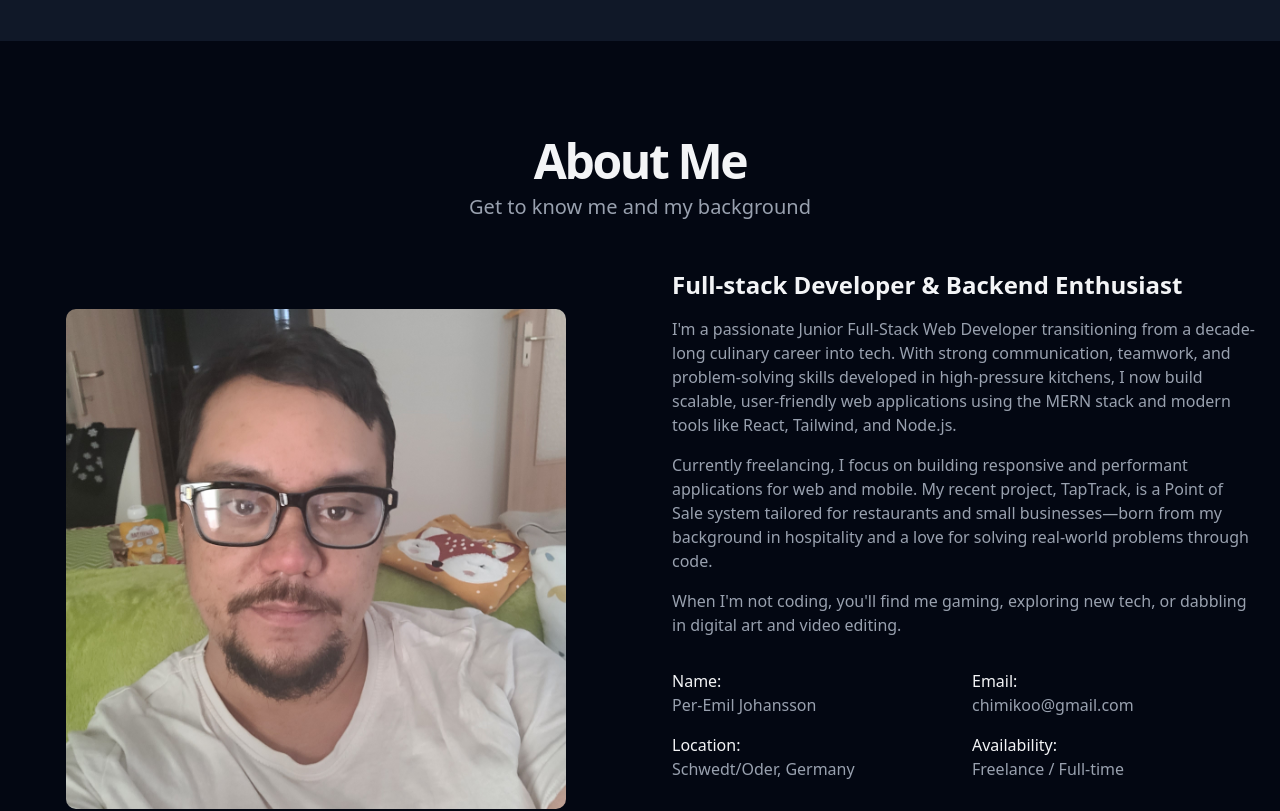
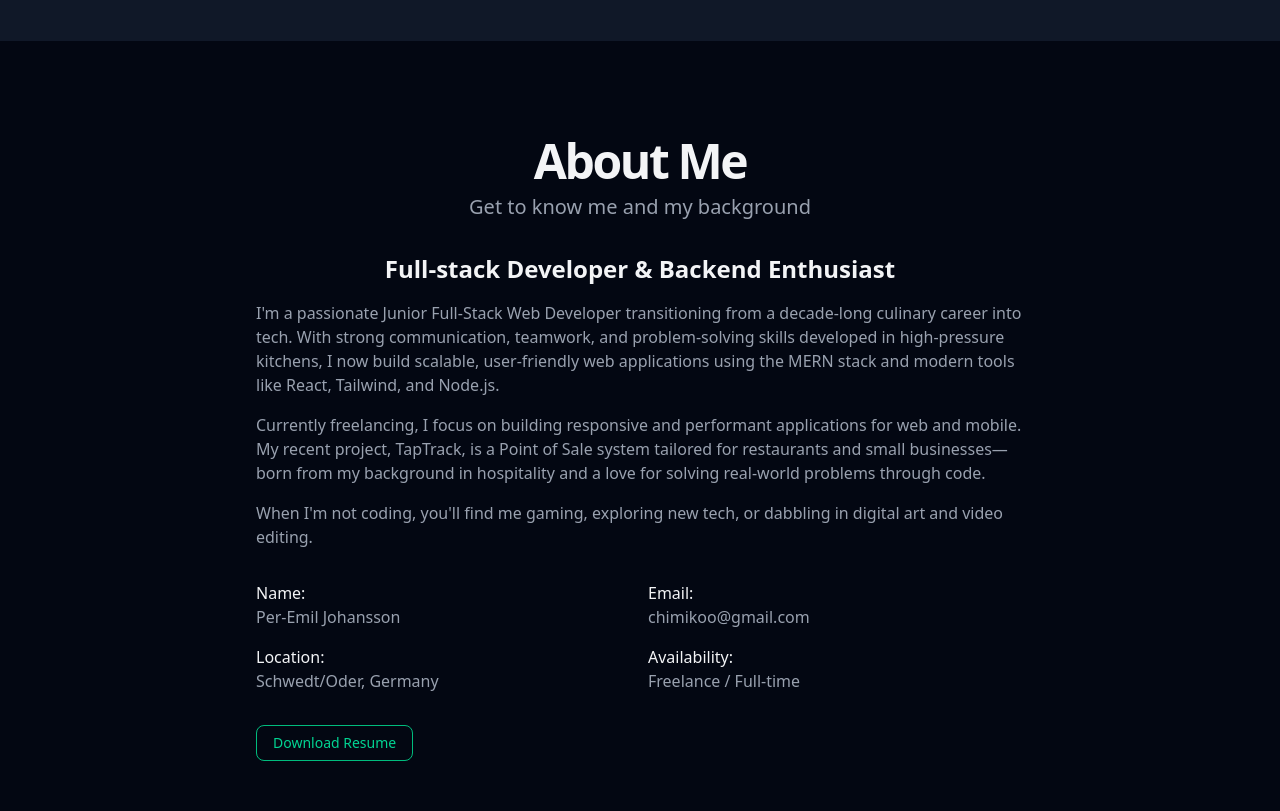
Before and after one commit to chimikoo/clean_portfolio, a Next.js app: page / in a window 1280 px wide. Shown: the part 680-1491 px from the top of the page. Built offline with nearby package versions, Linux system fonts and the light colour scheme; some icons are missing.

Commit message:
removed real picture

```diff
--- a/src/components/sections/AboutSection.jsx
+++ b/src/components/sections/AboutSection.jsx
@@ -6,7 +6,8 @@ export default function AboutSection() {
   return (
     <section id="about" className="py-16 md:py-24">
       <div className="container mx-auto px-4 md:px-6">
-        <div className="flex flex-col items-center justify-center space-y-4 text-center">
+        {/* Center everything together */}
+        <div className="flex flex-col items-center text-center space-y-8">
           <div className="space-y-2">
             <h2 className="text-3xl font-bold tracking-tighter sm:text-4xl md:text-5xl">
               About Me
@@ -15,42 +16,28 @@ export default function AboutSection() {
               Get to know me and my background
             </p>
           </div>
-        </div>
-        <div className="grid gap-10 lg:grid-cols-2 lg:gap-16 mt-12">
-          <div className="flex items-center justify-center">
-            <div className="relative h-[500px] w-full max-w-[500px] rounded-lg overflow-hidden">
-              <Image
-                src="/photo.jpg"
-                alt="About me"
-                fill
-                className="object-cover"
-              />
-            </div>
-          </div>
-          <div className="flex flex-col justify-center space-y-4">
-            <h3 className="text-2xl font-bold">
+
+          {/* Your profile content — visually below About Me */}
+          <div className="max-w-3xl text-left space-y-4">
+            <h3 className="text-2xl font-bold text-center">
               Full-stack Developer & Backend Enthusiast
             </h3>
             <p className="text-gray-400">
-              {" "}
-              I'm a passionate Junior Full-Stack Web Developer transitioning
-              from a decade-long culinary career into tech. With strong
-              communication, teamwork, and problem-solving skills developed in
-              high-pressure kitchens, I now build scalable, user-friendly web
-              applications using the MERN stack and modern tools like React,
-              Tailwind, and Node.js.
+              I'm a passionate Junior Full-Stack Web Developer transitioning from a decade-long culinary
+              career into tech. With strong communication, teamwork, and problem-solving skills developed in
+              high-pressure kitchens, I now build scalable, user-friendly web applications using the MERN stack
+              and modern tools like React, Tailwind, and Node.js.
             </p>
             <p className="text-gray-400">
-            Currently freelancing, I focus on building responsive and
-              performant applications for web and mobile. My recent project,
-              TapTrack, is a Point of Sale system tailored for restaurants and
-              small businesses—born from my background in hospitality and a love
-              for solving real-world problems through code.
+              Currently freelancing, I focus on building responsive and performant applications for web and mobile.
+              My recent project, TapTrack, is a Point of Sale system tailored for restaurants and small businesses—
+              born from my background in hospitality and a love for solving real-world problems through code.
             </p>
             <p className="text-gray-400">
-            When I'm not coding, you'll find me gaming, exploring new tech, or
-            dabbling in digital art and video editing.
+              When I'm not coding, you'll find me gaming, exploring new tech, or dabbling in digital art and video editing.
             </p>
+
+            {/* Grid of info */}
             <div className="grid grid-cols-2 gap-4 pt-4">
               <div>
                 <p className="font-medium">Name:</p>
@@ -69,6 +56,7 @@ export default function AboutSection() {
                 <p className="text-gray-400">Freelance / Full-time</p>
               </div>
             </div>
+
             <div className="pt-4">
               <Button variant="outline" asChild>
                 <Link href="/Resume_EN_Per-Emil.pdf" download>
```
